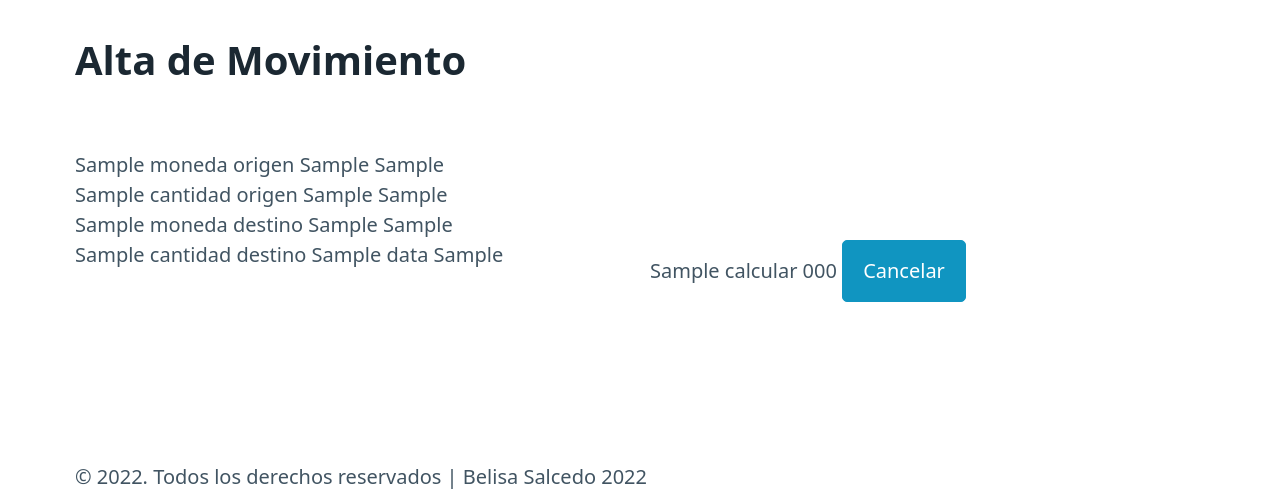
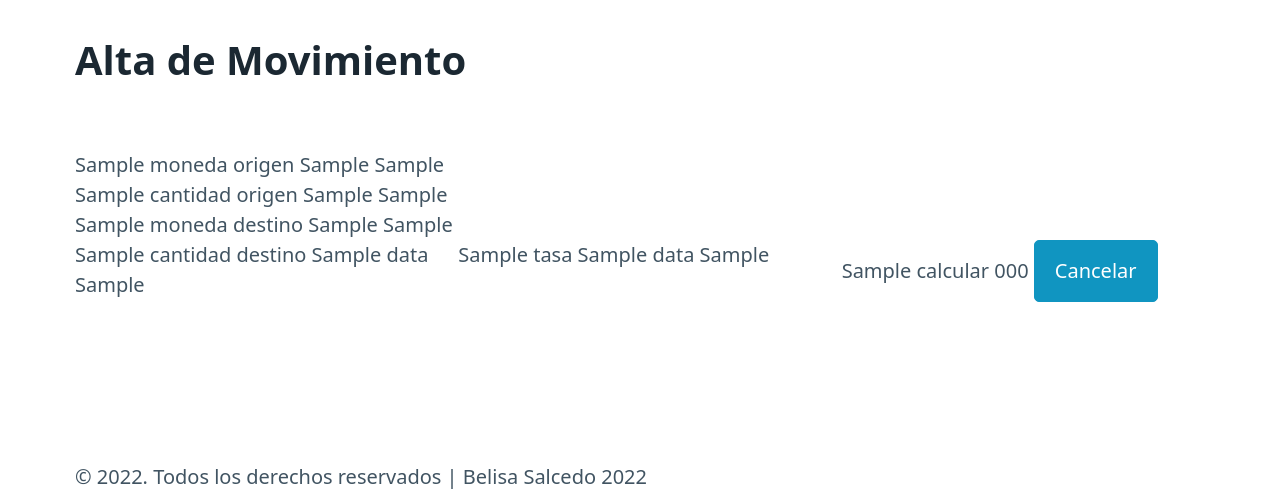
Before and after one commit to BelisaSalcedo/Proyecto_Final, a Flask app: template balance/templates/nuevo_movimiento.html in a window 1280 px wide. Shown: the part 280-781 px from the top of the page. Run offline with Flask 2, Linux system fonts and the light colour scheme; the template is opened without the code that fills it: most values are stand-ins (such as "Sample title", 1, 10 or a date in 2020).

Commit message:
Precio unitario

```diff
--- a/balance/forms.py
+++ b/balance/forms.py
@@ -28,6 +28,8 @@ class MovimientosForm(FlaskForm):
     moneda_destino_h=HiddenField("Moneda Destino H")
     cantidad_destino=TextAreaField("Cantidad Destino")
     cantidad_destino_h=HiddenField("cantidad_destino_h")
+    tasa=TextAreaField("Precio Unitario")
+    tasa_h=HiddenField("Precio_Unitario_h")
 
     aceptar=SubmitField("Aceptar")
     calcular=SubmitField("Calcular")
--- a/balance/routes.py
+++ b/balance/routes.py
@@ -49,6 +49,7 @@ def nuevo_movimiento():
                                     divisa=form.moneda_origen.data
                                     cantidad=form.cantidad_origen.data
                                     divisa2=form.moneda_destino.data
+                                    tasa=form.tasa.data
                                     coherencia=data_manager.valida_datos(divisa,form.moneda_origen_h.data,cantidad, form.cantidad_origen_h.data,divisa2,form.moneda_destino_h.data)
                                     if coherencia:
 
@@ -104,6 +105,8 @@ def nuevo_movimiento():
                             except:
                                 flash("No se puede conectar a la APPI, comprueba tu API_KEY")
                                 return render_template ("nuevo_movimiento.html", formulario=form,menu="Nuevo")
+                            form.tasa.data=cambio
+                            form.tasa_h.data=cambio
                             cantidad2=cambio*cantidad
 
                             form.cantidad_destino.data=cantidad2
--- a/balance/templates/nuevo_movimiento.html
+++ b/balance/templates/nuevo_movimiento.html
@@ -33,6 +33,18 @@
                 {{formulario.cantidad_destino.data}}
                 {{formulario.cantidad_destino_h()}}
             {%endif%}
+        <div class="grid">
+            {{formulario.tasa.label()}}
+            {%if formulario.tasa.data==None%}
+
+            0
+            {%else%}
+
+                {{formulario.tasa.data}}
+                {{formulario.tasa_h()}}
+            {%endif%}
+
+        </div>
 
         <div>
             {{formulario.calcular()}}
```
Also changed, not shown: data/proyecto_final.db.
